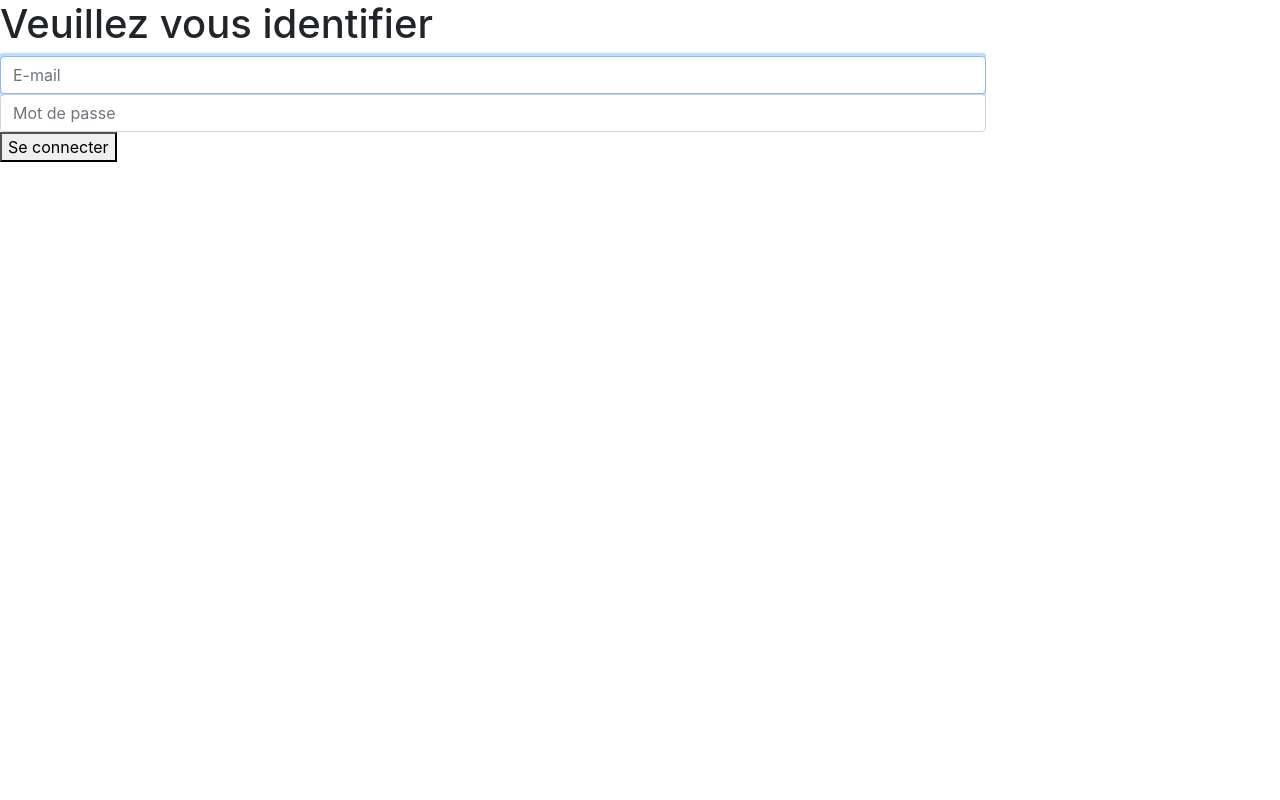
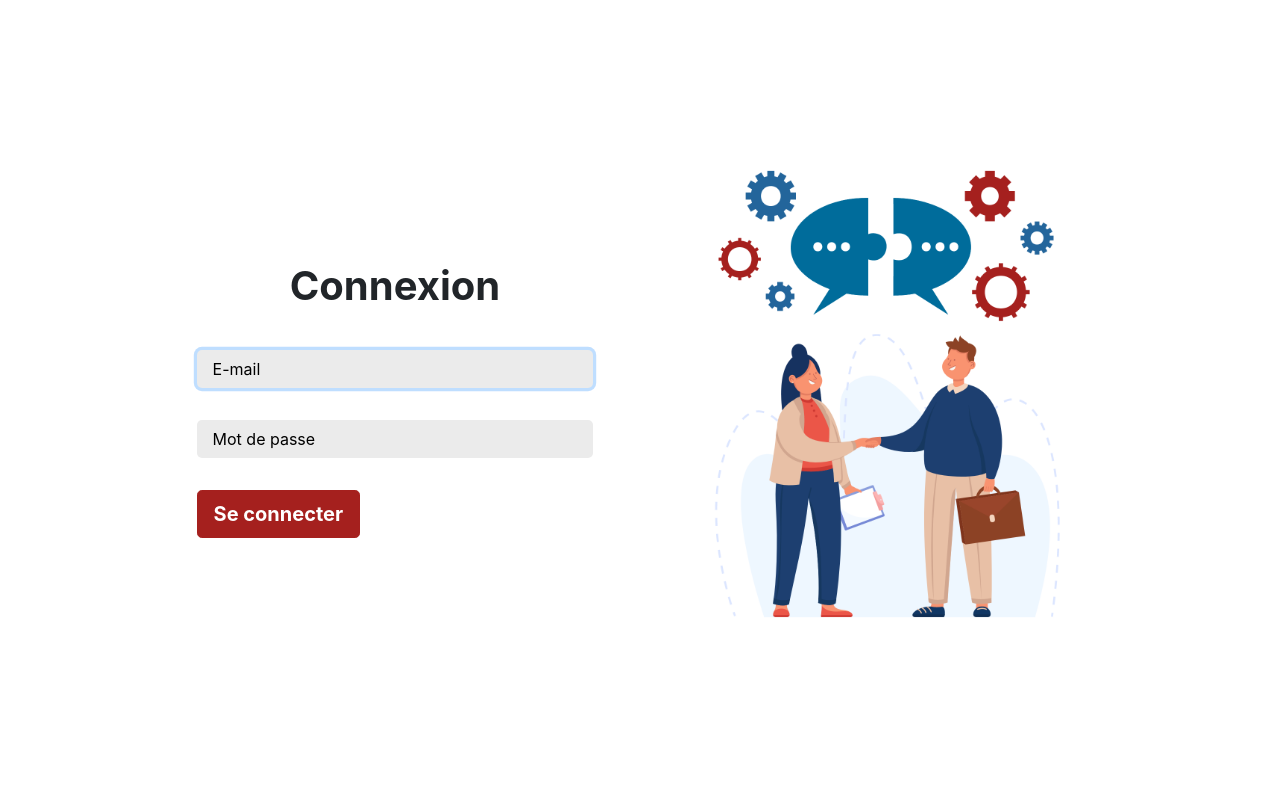
Before and after one commit to MWMatthieuL/ISCOM, a Symfony app: template templates/security/login.html.twig in a window 1280 px wide. Run offline with Twig, Linux system fonts and the light colour scheme; the template is opened without the code that fills it, so the values that code supplies are empty; style sheets or scripts are compiled from the project's sources; some libraries are stand-ins or nearby versions.

Commit message:
fix style

```diff
--- a/assets/scss/login.scss
+++ b/assets/scss/login.scss
@@ -1,5 +1,42 @@
 #login {
+  padding: 9em;
 
+  #left {
+    height: 70%;
+    width: 50%;
+  }
+
+  form, h1 {
+    width: 80%;
+  }
+
+  form {
+    > div {
+      width: 100%;
+    }
+    input {
+      width: 100%;
+      padding: 2vh 1em;
+      background-color: #ebebeb;
+      border: none;
+      border-radius: 5px;
+      margin: 2em 0;
+    }
+    input::placeholder {
+      color: black;
+      opacity: 1;
+    }
+  }
+
+
+  h1{
+    font-weight: bold;
+  }
+  .btn {
+    background-color: #a5201e;
+    border-color: #a5201e;
+    font-weight: bold;
+  }
 }
 
 #pre_login{
--- a/src/Security/LoginFormAuthenticator.php
+++ b/src/Security/LoginFormAuthenticator.php
@@ -24,7 +24,7 @@ class LoginFormAuthenticator extends AbstractFormLoginAuthenticator implements P
 {
     use TargetPathTrait;
 
-    public const LOGIN_ROUTE = 'app_register_homepage';
+    public const LOGIN_ROUTE = 'app_login';
 
     private $entityManager;
     private $urlGenerator;
--- a/templates/security/login.html.twig
+++ b/templates/security/login.html.twig
@@ -3,28 +3,45 @@
 {% block title %}Connexion{% endblock %}
 
 {% block body %}
-    {% if type is defined %}
-        {{ type }}
-    {% endif %}
-    <div id="login">
-        <form method="post">
-            {% if error %}
-                <div>{{ error.messageKey|trans(error.messageData, 'security') }}</div>
-            {% endif %}
+    <style>
+        .wrapper{
+            margin: 0 !important;
+            padding: 0 !important;
+            padding-top: 0 !important;
+            width: 100% !important;
+            height: 100% !important;
+            overflow: hidden !important;
+        }
+    </style>
+    <div id="login" class="d-flex justify-content-center align-items-center h-100">
+        <div id="left" class="d-flex flex-column justify-content-center align-items-start">
             {% if app.user %}
                 <div>
                     <p class="mb-40">Vous etes déja connecté(e) avec l'adresse suivante :<br>{{ app.user.username }}</p>
                     <a href="{{ path('app_logout') }}" class="btn-blue btn-rounded btn-connection">Déconnexion</a>
                 </div>
             {% else %}
-                <h1>Veuillez vous identifier</h1>
-                <input placeholder="E-mail" type="email" value="{{ last_username }}" name="email" id="inputEmail" class="form-control" required autofocus>
-                <input placeholder="Mot de passe" type="password" name="password" id="inputPassword" class="form-control" required>
-                <input type="hidden" name="_csrf_token" value="{{ csrf_token('authenticate') }}">
-                <button class="btn-blue btn-rounded btn-connection" type="submit">
-                    Se connecter
-                </button>
+
+                {% if type is defined and type == 'admin'%}
+                    <h1 class="text-center"> Admin ISCOM</h1>
+                {% else %}
+                    <h1 class="text-center"> Connexion</h1>
+                {% endif %}
+
+                <form method="post">
+                    {% if error %}
+                        <div>{{ error.messageKey|trans(error.messageData, 'security') }}</div>
+                    {% endif %}
+
+                    <input placeholder="E-mail" type="email" value="{{ last_username }}" name="email" id="inputEmail" class="form-control" required autofocus>
+                    <input placeholder="Mot de passe" type="password" name="password" id="inputPassword" class="form-control" required>
+                    <input type="hidden" name="_csrf_token" value="{{ csrf_token('authenticate') }}">
+                    <button class="btn btn-lg btn-danger font-weight-bold" type="submit">
+                        Se connecter
+                    </button>
+                </form>
             {% endif %}
-        </form>
+        </div>
+        <img src="{{ asset('images/team.png') }}" height="100%" width="auto" alt="">
     </div>
 {% endblock %}
```
